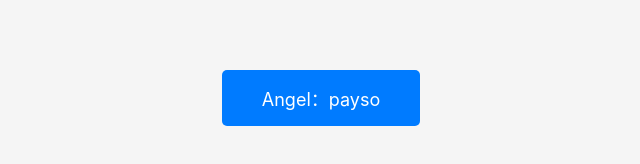
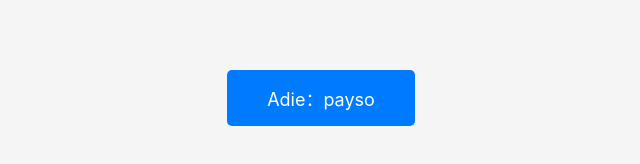
Before and after one commit to LCmoon0126/deeplink-gcash, a plain HTML site: page index.html in a window 1280 px wide. Shown: the part 302-466 px from the top of the page, 319-959 px from the left. Drawn offline with Linux system fonts and the light colour scheme.

Commit message:
新增中收的链接

```diff
--- a/index.html
+++ b/index.html
@@ -36,11 +36,11 @@
 <body>
     <div class="container">
         <!-- <a href="gcash://com.mynt.gcash/app/006300000800?qrCode=00020101021228760011ph.ppmi.p2m0111OPDVPHM1XXX0315777148000000136041632948142951478780503001520460125303608540510.005802PH5905V5Pay6015City%20Of%20Muntinl62380010ph.allbank05201210118902944441958588310012ph.ppmi.qrph0111OPDVPHM1XXX6304DB15&merchantId=217020000119199251998&clientId=2023062916065505394208&sub=p2mpay&lucky=false&qrCodeFormat=EMVCO&bizNo=null&merchantName=V5Pay&merchantCity=City%20Of%20Muntinl&merchantCategoryCode=6012&orderAmount=10.00&param3=99960005%7Eph.ppmi.p2m%7E%7E%7E001&param5=777148000000136%7E%7E%7E12101189029444419585&shopId=3294814295147878&tfrAcctNo=3294814295147878&tfrbnkcode=OPDVPHM1XXX&acqInfo=0012ph.ppmi.qrph0111OPDVPHM1XXX">Angel：v5pay</a> -->
-        <a href="gcash://com.mynt.gcash/app/006300000800?qrCode=00020101021228530011ph.ppmi.p2m0111SRCPPHM2XXX0312MRCHNT-4H0C90503000520460105303608540510.005802PH5909PAYS0+R096010TaguigCity62590010ph.starpay0309PAYS0+R090509OR%23G7YHRZ0708177606790803***88290012ph.ppmi.qrph0109OR%23G7YHRZ6304D5C5&merchantId=217020000119199251998&orderAmount=10.00&merchantName=PAYS0+R09&tfrbnkcode=SRCPPHM2XXX&tfrAcctNo=MRCHNT-4H0C9&clientId=2026041316120713602638&acqInfo=OR%23G7YHRZ&qrCodeFormat=EMVCO&sub=p2mpay&param3=99960005~ph.ppmi.p2m~~~004&param5=MRCHNT-4H0C9~PAYS0%20R09~123456~OR%23G7YHRZ">Angel：payso</a>
+        <!-- <a href="gcash://com.mynt.gcash/app/006300000800?qrCode=00020101021228530011ph.ppmi.p2m0111SRCPPHM2XXX0312MRCHNT-4H0C90503000520460105303608540510.005802PH5909PAYS0+R096010TaguigCity62590010ph.starpay0309PAYS0+R090509OR%23G7YHRZ0708177606790803***88290012ph.ppmi.qrph0109OR%23G7YHRZ6304D5C5&merchantId=217020000119199251998&orderAmount=10.00&merchantName=PAYS0+R09&tfrbnkcode=SRCPPHM2XXX&tfrAcctNo=MRCHNT-4H0C9&clientId=2026041316120713602638&acqInfo=OR%23G7YHRZ&qrCodeFormat=EMVCO&sub=p2mpay&param3=99960005~ph.ppmi.p2m~~~004&param5=MRCHNT-4H0C9~PAYS0%20R09~123456~OR%23G7YHRZ">Angel：payso</a>-->
     </div>
     <div class="container">
         <!-- <a href="gcash://com.mynt.gcash/app/006300000800?qrCode=00020101021228760011ph.ppmi.p2m0111OPDVPHM1XXX0315777148000000136041632948142949084740503001520460125303608540510.005802PH5905V5Pay6015City%20Of%20Muntinl62380010ph.allbank05201210118900667544371388310012ph.ppmi.qrph0111OPDVPHM1XXX6304E8D7&merchantId=217020000119199251998&clientId=2023062916065505394208&sub=p2mpay&lucky=false&qrCodeFormat=EMVCO&bizNo=null&merchantName=V5Pay&merchantCity=City%20Of%20Muntinl&merchantCategoryCode=6012&orderAmount=10.00&param3=99960005%7Eph.ppmi.p2m%7E%7E%7E001&param5=777148000000136%7E%7E%7E12101189006675443713&shopId=3294814294908474&tfrAcctNo=3294814294908474&tfrbnkcode=OPDVPHM1XXX&acqInfo=0012ph.ppmi.qrph0111OPDVPHM1XXX">Adie：v5pay</a> -->
-        <!-- <a href="gcash://com.mynt.gcash/app/006300000800?qrCode=00020101021228530011ph.ppmi.p2m0111SRCPPHM2XXX0312MRCHNT-4H0C90503000520460105303608540510.005802PH5909PAYS0+R096010TaguigCity62590010ph.starpay0309PAYS0+R090509OR%23G5PEPR0708177565210803***88290012ph.ppmi.qrph0109OR%23G5PEPR63046521&merchantId=217020000119199251998&orderAmount=10.00&merchantName=PAYS0+R09&tfrbnkcode=SRCPPHM2XXX&tfrAcctNo=MRCHNT-4H0C9&clientId=2026040820425905804372&acqInfo=OR%23G5PEPR&qrCodeFormat=EMVCO&sub=p2mpay¶=99960005~ph.ppmi.p2m~~~011¶m5=MRCHNT-4H0C9~PAYS0 R09~123456~OR#G5PEPR">Adie：payso</a>
+        <a href="gcash://com.mynt.gcash/app/006300000800?qrCode=00020101021228730011ph.ppmi.p2m0111OWNBPHM2XXX0308JA0017020420088836000000417070140503310520465325303608540410.05802PH5913Bloom+Visions6006Manila62570012ph.ppmi.qrph0525OP20260422030435FuWsOJjom0708JA00170263044E7E&merchantId=217020000119199251998&orderAmount=10.0&merchantName=Bloom+Visions&tfrbnkcode=OWNBPHM2XXX&shopId=08883600000041707014&tfrAcctNo=08883600000041707014&clientId=2026042211043514989900&acqInfo=OP20260422030435FuWsOJjom&qrCodeFormat=EMVCO&sub=p2mpay&param3=99960005~ph.ppmi.p2m~~~001&param5=08883600000041707014~Bloom%20Visions~123456~OP20260422030435FuWsOJjom">Adie：payso</a>
     </div>
 </body>
 </html>
```
Also changed, not shown: 1 other file.
